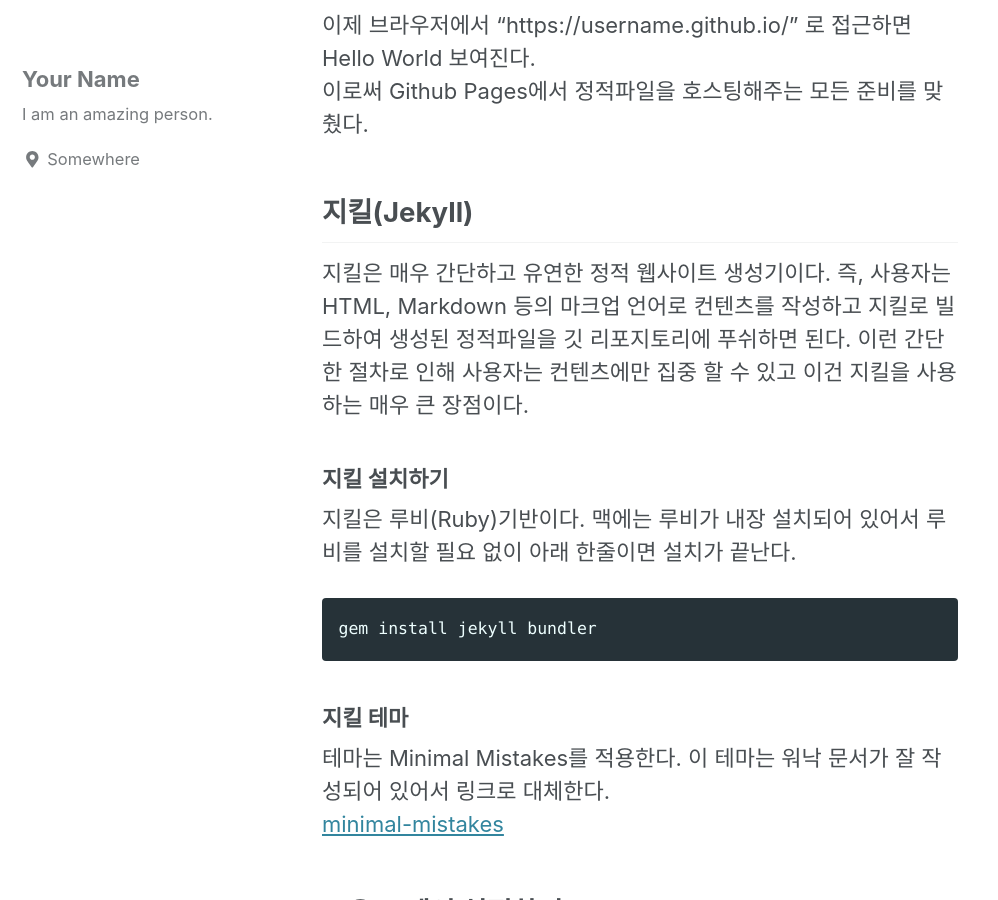
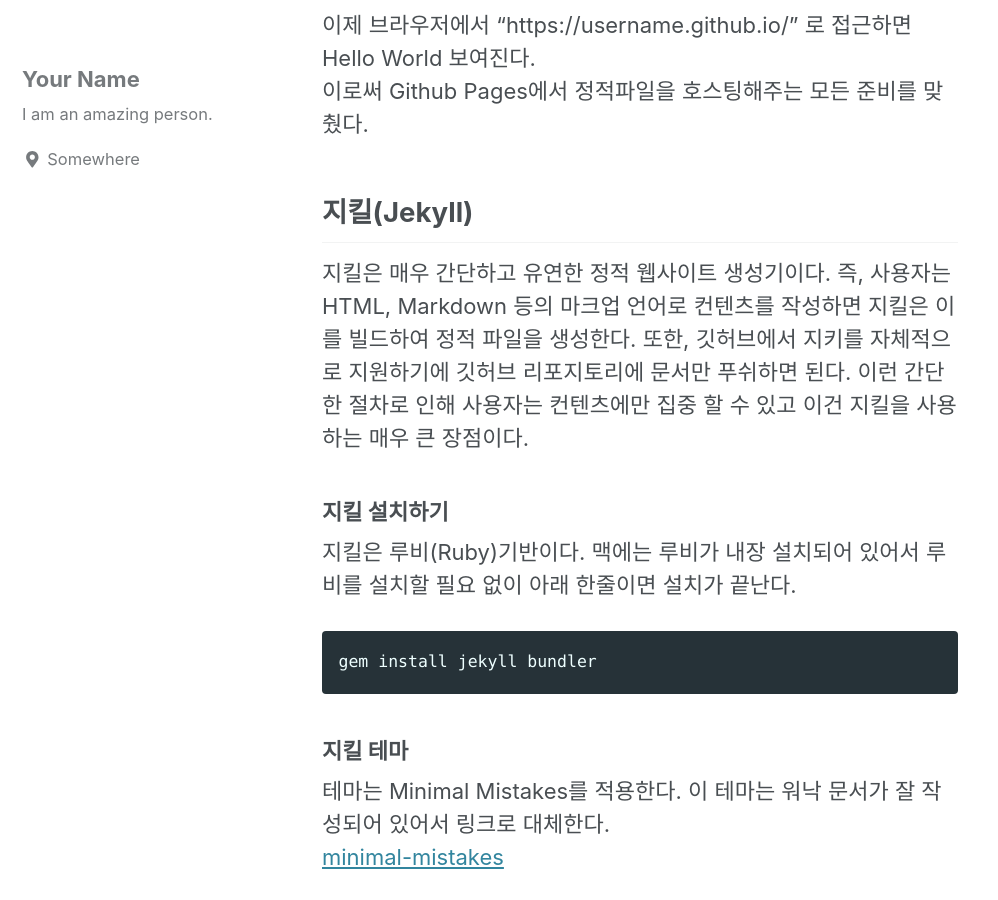
Before and after one commit to coninggu/coninggu.github.io, a Jekyll site: the page built from _posts/2019-06-08-GitHub-Pages로-블로그-만들기.md, in a window 1280 px wide and 900 px high, scrolled down 1543 px. Shown: the whole window, without its empty margins (0-998 px from the left). Built offline with Jekyll 4.4.1, drawn with Linux system fonts in a browser that asks for light colours; cached includes are drawn as plain includes; nearby versions of some CDN libraries.

Commit message:
Update 2019-06-08-GitHub-Pages로-블로그-만들기.md

```diff
--- a/_posts/2019-06-08-GitHub-Pages로-블로그-만들기.md
+++ b/_posts/2019-06-08-GitHub-Pages로-블로그-만들기.md
@@ -28,7 +28,7 @@
 이로써 Github Pages에서 정적파일을 호스팅해주는 모든 준비를 맞췄다.
 
 ## 지킬(Jekyll)
-지킬은 매우 간단하고 유연한 정적 웹사이트 생성기이다. 즉, 사용자는 HTML, Markdown 등의 마크업 언어로 컨텐츠를 작성하고 지킬로 빌드하여 생성된 정적파일을 깃 리포지토리에 푸쉬하면 된다. 이런 간단한 절차로 인해 사용자는 컨텐츠에만 집중 할 수 있고 이건 지킬을 사용하는 매우 큰 장점이다.
+지킬은 매우 간단하고 유연한 정적 웹사이트 생성기이다. 즉, 사용자는 HTML, Markdown 등의 마크업 언어로 컨텐츠를 작성하면 지킬은 이를 빌드하여 정적 파일을 생성한다. 또한, 깃허브에서 지키를 자체적으로 지원하기에 깃허브 리포지토리에 문서만 푸쉬하면 된다. 이런 간단한 절차로 인해 사용자는 컨텐츠에만 집중 할 수 있고 이건 지킬을 사용하는 매우 큰 장점이다.
 
 
 ### 지킬 설치하기
```
